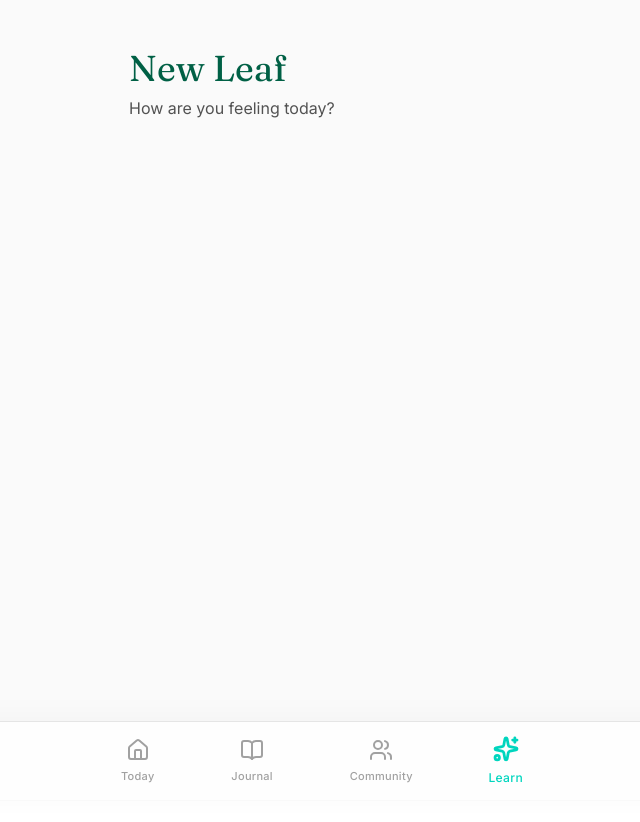
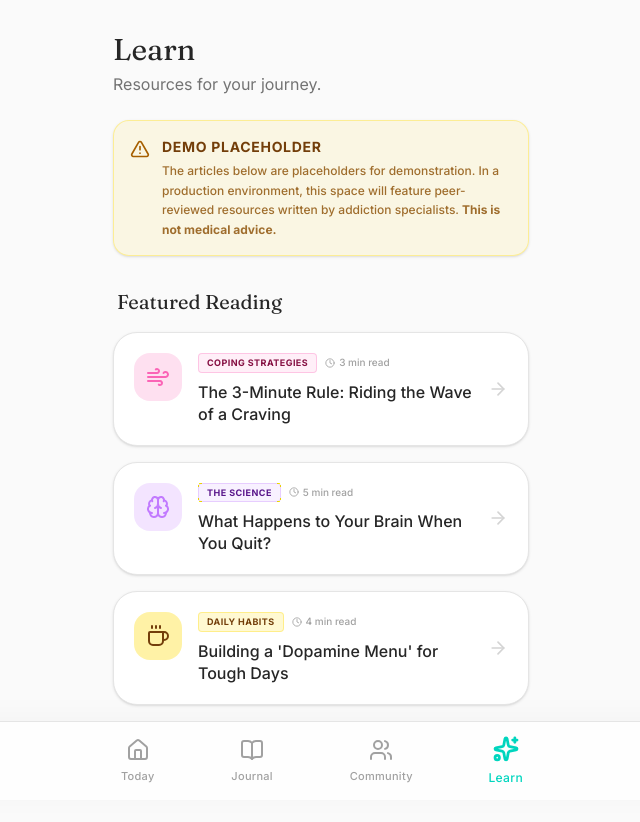
Before and after one commit to djarty24/new-leaf, a React (Vite) app: page /education in a window 1280 px wide. Shown: the top 822 px of the page, without its empty margins (319-959 px from the left). Before the commit the page ends 800 px from the top, so only its background shows below. Built offline with nearby package versions, Linux system fonts and the light colour scheme.

Commit message:
[wip] working on the Education.tsx Learn tab

```diff
--- a/src/pages/Education.tsx
+++ b/src/pages/Education.tsx
@@ -1,8 +1,182 @@
-export default function Education() {
+import { useState } from "react";
+import { AlertTriangle, BookOpen, Clock, ChevronLeft, ArrowRight, Brain, Wind, Coffee } from "lucide-react";
+
+// Mock Data for Demo Purposes
+const mockArticles = [
+  {
+    id: 1,
+    title: "The 3-Minute Rule: Riding the Wave of a Craving",
+    category: "Coping Strategies",
+    readTime: "3 min read",
+    icon: Wind,
+    colorClass: "bg-app-pink/10 border-app-pink/30 text-pink-900",
+    iconBg: "bg-app-pink/20 text-app-pink",
+    content: `
+      Cravings can feel overwhelming, like a tidal wave that is going to pull you under. But neurologically speaking, the acute peak of a craving usually only lasts about 3 to 5 minutes.
+
+      **The technique of "Urge Surfing"** teaches us not to fight the wave, but to ride it out.
+
+      Instead of panicking or telling yourself "I can't have it," try to simply observe the physical sensations in your body. Where do you feel the tension? Is your chest tight? Are your hands restless?
+
+      By acknowledging the feeling without immediately acting on it, you give your brain the 3 minutes it needs for the chemical surge to subside.
+    `
+  },
+  {
+    id: 2,
+    title: "What Happens to Your Brain When You Quit?",
+    category: "The Science",
+    readTime: "5 min read",
+    icon: Brain,
+    colorClass: "bg-app-purple/10 border-app-purple/30 text-purple-900",
+    iconBg: "bg-app-purple/20 text-app-purple",
+    content: `
+      When you stop vaping, your brain has to undergo a period of recalibration. Nicotine alters your brain's dopamine receptors, which is why quitting can leave you feeling flat, anxious, or unmotivated in the first few days.
+
+      **Within 72 hours:** The nicotine is entirely out of your system. This is often the peak of physical withdrawal.
+
+      **Within 2 to 4 weeks:** Your dopamine receptors begin to return to normal levels. You will start to find joy and baseline focus returning without the need for a chemical stimulant.
+
+      Understanding this timeline helps remind you that the discomfort is temporary and purely biological. Your brain is healing.
+    `
+  },
+  {
+    id: 3,
+    title: "Building a 'Dopamine Menu' for Tough Days",
+    category: "Daily Habits",
+    readTime: "4 min read",
+    icon: Coffee,
+    colorClass: "bg-app-yellow/20 border-app-yellow/40 text-yellow-900",
+    iconBg: "bg-app-yellow/40 text-yellow-900",
+    content: `
+      When you remove vaping from your daily routine, you are removing a highly accessible source of instant dopamine. To prevent relapse, you need to replace it with a "Dopamine Menu."
+
+      A Dopamine Menu is a list of healthy, accessible activities you can choose from when you feel a craving or a dip in mood.
+
+      **Appetizers (Takes 5 mins):** Stepping outside for fresh air, drinking a glass of ice water, stretching, listening to one hype song.
+
+      **Mains (Takes 30+ mins):** Going for a walk, cooking a meal, calling a supportive friend, taking a hot shower.
+
+      Having this menu prepared *before* a craving hits removes the friction of having to decide what to do when you are already stressed.
+    `
+  }
+];
+
+export default function Learn() {
+  const [activeArticleId, setActiveArticleId] = useState<number | null>(null);
+
+  const activeArticle = mockArticles.find(a => a.id === activeArticleId);
+
+  // Article Reader View
+  if (activeArticle) {
+    const Icon = activeArticle.icon;
     return (
-        <div className="p-4">
-            <h1 className="font-display text-4xl text-emerald-800">New Leaf</h1>
-            <p className="mt-2 text-neutral-600">How are you feeling today?</p>
+      <div className="space-y-6 animate-in slide-in-from-right-8 duration-300 pb-20 relative min-h-[80vh]">
+        {/* Navigation Bar */}
+        <button
+          onClick={() => setActiveArticleId(null)}
+          className="flex items-center gap-2 text-neutral-500 hover:text-neutral-800 transition-colors pt-2"
+        >
+          <ChevronLeft size={20} />
+          <span className="font-medium text-sm">Back to Library</span>
+        </button>
+
+        {/* Article Header */}
+        <div className="space-y-4 pt-4">
+          <div className="flex items-center gap-3">
+            <span className={`px-2.5 py-1 rounded-md text-[10px] font-bold uppercase tracking-wider border ${activeArticle.colorClass}`}>
+              {activeArticle.category}
+            </span>
+            <span className="flex items-center gap-1.5 text-xs font-medium text-neutral-400">
+              <Clock size={12} />
+              {activeArticle.readTime}
+            </span>
+          </div>
+
+          <h1 className="font-display text-3xl text-neutral-900 leading-tight">
+            {activeArticle.title}
+          </h1>
         </div>
+
+        {/* Article Content Body */}
+        <div className="bg-white border border-neutral-200 rounded-3xl p-6 shadow-sm mt-8 relative overflow-hidden">
+          {/* Decorative Icon Background */}
+          <div className={`absolute -top-6 -right-6 w-32 h-32 rounded-full ${activeArticle.iconBg} opacity-20 blur-2xl pointer-events-none`} />
+
+          <div className="prose prose-neutral prose-p:leading-relaxed prose-p:text-neutral-700 prose-strong:text-neutral-900 prose-strong:font-bold">
+            {activeArticle.content.split('\n\n').map((paragraph, idx) => {
+              // Simple markdown parser for bolding in our mock text
+              const formattedText = paragraph.trim().split('**').map((chunk, i) =>
+                i % 2 === 1 ? <strong key={i}>{chunk}</strong> : chunk
+              );
+
+              return paragraph.trim() ? (
+                <p key={idx} className="mb-4 last:mb-0">
+                  {formattedText}
+                </p>
+              ) : null;
+            })}
+          </div>
+        </div>
+      </div>
     );
+  }
+
+  return (
+    <div className="space-y-6 animate-in fade-in duration-500 pb-20">
+      <div>
+        <h1 className="font-display text-3xl text-neutral-800">Learn</h1>
+        <p className="text-neutral-500 mt-1">Resources for your journey.</p>
+      </div>
+
+      {/* disclaimer */}
+      <div className="bg-app-yellow/10 border border-app-yellow/40 rounded-2xl p-4 flex gap-3 items-start shadow-sm">
+        <AlertTriangle className="text-yellow-700 shrink-0 mt-0.5" size={20} />
+        <div>
+          <h4 className="text-sm font-bold text-yellow-900 uppercase tracking-wider mb-1">Demo Placeholder</h4>
+          <p className="text-xs text-yellow-800/80 leading-relaxed font-medium">
+            The articles below are placeholders for demonstration. In a production environment, this space will feature peer-reviewed resources written by addiction specialists. <strong>This is not medical advice.</strong>
+          </p>
+        </div>
+      </div>
+
+      <div className="space-y-4 pt-2">
+        <h3 className="font-display text-xl text-neutral-800 px-1">Featured Reading</h3>
+
+        {mockArticles.map((article) => {
+          const Icon = article.icon;
+          return (
+            <button
+              key={article.id}
+              onClick={() => setActiveArticleId(article.id)}
+              className="w-full bg-white border border-neutral-200 rounded-3xl p-5 shadow-sm hover:border-neutral-300 hover:shadow-md transition-all text-left group relative overflow-hidden"
+            >
+              <div className="flex items-start gap-4 relative z-10">
+                <div className={`p-3 rounded-2xl shrink-0 transition-colors ${article.iconBg}`}>
+                  <Icon size={24} />
+                </div>
+
+                <div className="flex-1 pr-6">
+                  <div className="flex items-center gap-2 mb-2">
+                    <span className={`px-2 py-0.5 rounded text-[9px] font-bold uppercase tracking-wider border ${article.colorClass}`}>
+                      {article.category}
+                    </span>
+                    <span className="text-[10px] font-medium text-neutral-400 flex items-center gap-1">
+                      <Clock size={10} /> {article.readTime}
+                    </span>
+                  </div>
+                  <h4 className="font-medium text-neutral-800 leading-snug group-hover:text-neutral-900">
+                    {article.title}
+                  </h4>
+                </div>
+              </div>
+
+              <div className="absolute right-5 top-1/2 -translate-y-1/2 text-neutral-300 group-hover:text-neutral-600 group-hover:translate-x-1 transition-all">
+                <ArrowRight size={20} />
+              </div>
+            </button>
+          );
+        })}
+      </div>
+    </div>
+  );
 }
```
Also changed, not shown: 1 other file (tests, documents, lock files or other folders).
